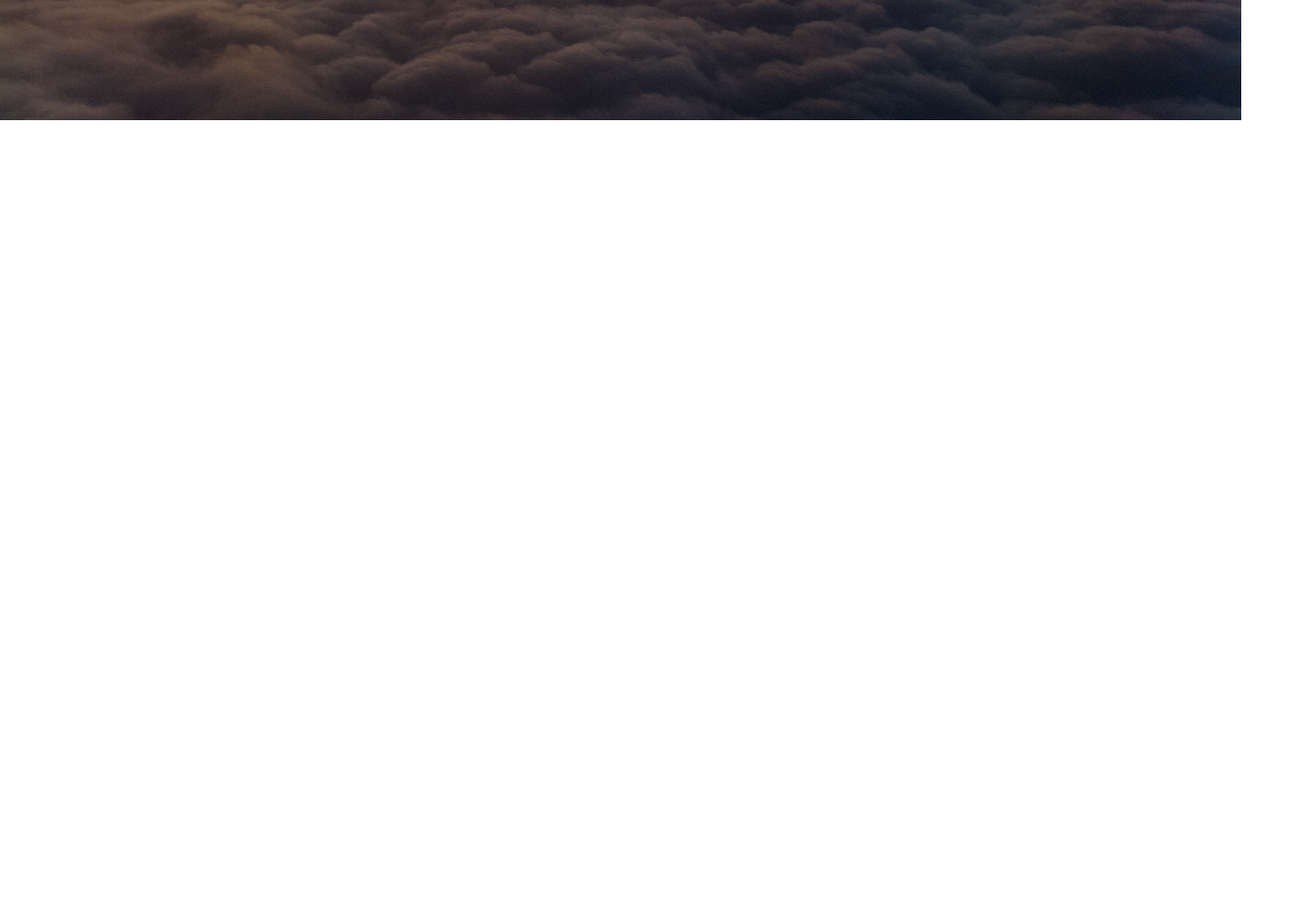
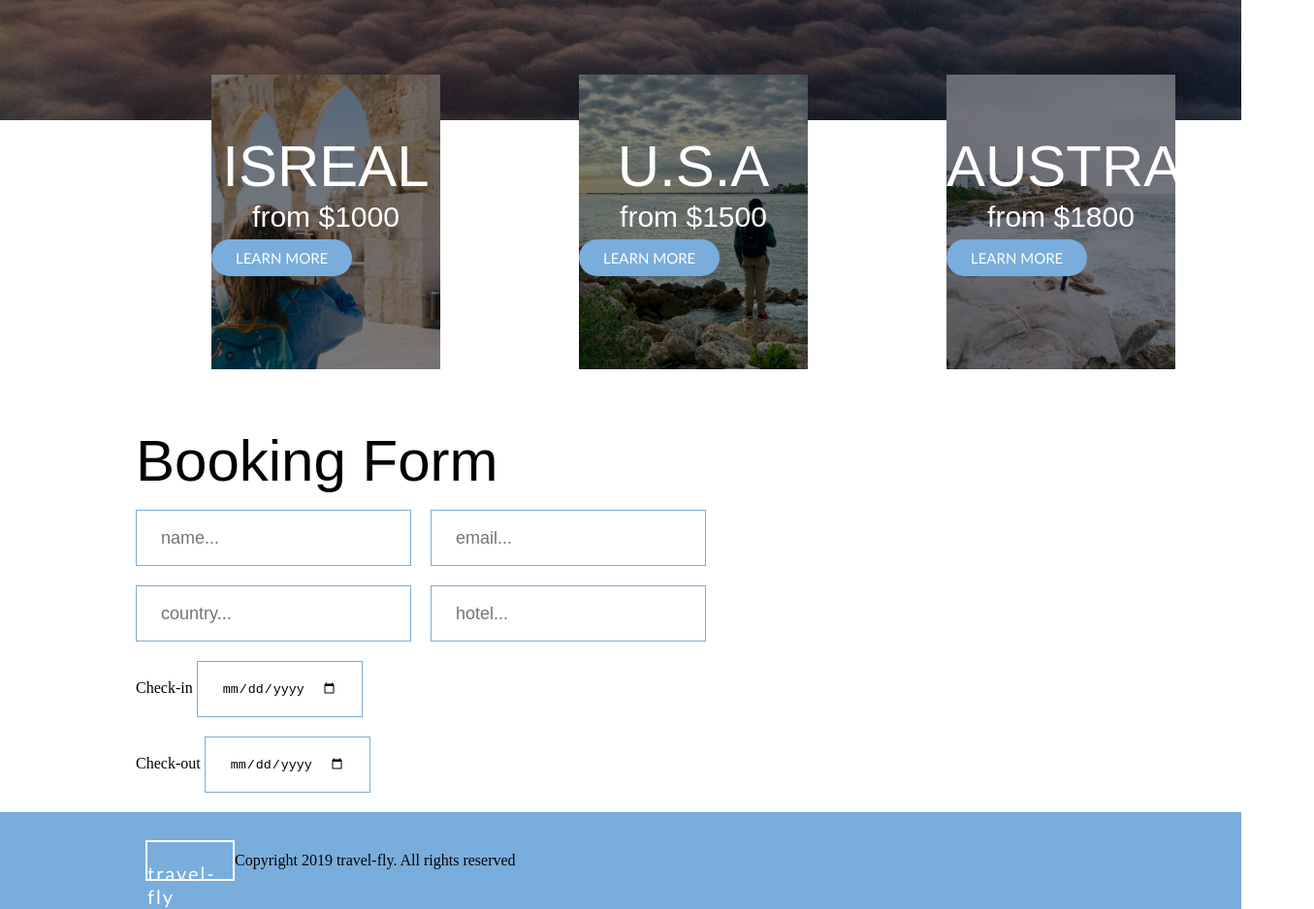
Before and after one commit to kalnking/215-repos, a plain HTML site: page travel-fly/index.html in a window 1280 px wide. Shown: the part 376-1314 px from the top of the page at 97% size, 1355 px wide, since content can reach past the window. Before the commit the page ends 800 px from the top, so only its background shows below. Drawn offline with Linux system fonts and the light colour scheme.

Commit message:
Form and footer

```diff
--- a/travel-fly/index.html
+++ b/travel-fly/index.html
@@ -33,5 +33,59 @@
         </div>
       </div>
     </section>
+    <section class="box-float">
+      <div class="box-one">
+        <h2>ISREAL</h2>
+        <h3>from $1000</h3>
+        <a class="tour-button" href="#">LEARN MORE</a>
+      </div>
+      <div class="box-two">
+        <h2>U.S.A</h2>
+        <h3>from $1500</h3>
+        <a class="tour-button" href="#">LEARN MORE</a>
+      </div>
+      <div class="box-three">
+        <h2>AUSTRALIA</h2>
+        <h3>from $1800</h3>
+        <a class="tour-button" href="#">LEARN MORE</a>
+      </div>
+    </section>
+    <section>
+      <form class="booking-form">
+        <h1>Booking Form</h1>
+        <div class="form-row">
+          <div class="column1">
+            <input type="text" class="fill-text" placeholder="name..." />
+          </div>
+        </div>
+        <div class="column2">
+          <input type="text" class="fill-text" placeholder="email..." />
+        </div>
+        <div class="form-row">
+          <div class="column1">
+            <input type="text" class="fill-text" placeholder="country..." />
+          </div>
+
+          <div class="column2">
+            <input type="text" class="fill-text" placeholder="hotel..." />
+          </div>
+
+          <div class="form-row">
+            <label for="check-in">Check-in</label>
+            <input type="date" id="check-in" placeholder="05/10/2020" />
+          </div>
+          <div class="form-row">
+            <label for="check-in">Check-out</label>
+            <input type="date" id="check-in" placeholder="05/20/2020" />
+          </div>
+        </div>
+      </form>
+    </section>
   </body>
+  <footer class="footer">
+    <div class="footer-logo">
+      <p>travel-fly</p>
+    </div>
+    <div class="copyright">Copyright 2019 travel-fly. All rights reserved</div>
+  </footer>
 </html>
--- /dev/null
+++ b/travel-fly/scss/booking-form.scss
@@ -0,0 +1,35 @@
+.booking-form {
+  overflow: hidden;
+  margin: 0 auto;
+  width: 1000px;
+  height: 100%;
+}
+
+.form-inline {
+  display: flex;
+  flex-flow: row wrap;
+  align-items: center;
+}
+
+h1 {
+  margin-top: 60px;
+  font-size: 60px;
+  font-family: Arial, Helvetica, sans-serif;
+  font-weight: lighter;
+}
+input {
+  display: flexbox;
+  border: 1px solid $site-blue;
+  height: 58px;
+  margin-bottom: 20px;
+  padding: 25px;
+}
+
+.column1 {
+  float: left;
+  padding-right: 20px;
+}
+
+.fill-text {
+  font-size: 18px;
+}
--- /dev/null
+++ b/travel-fly/scss/box-float.scss
@@ -0,0 +1,80 @@
+.box-float {
+  margin-top: -47px;
+  margin-left: 75px;
+  display: flex;
+  flex-direction: row;
+  width: 1280px;
+  justify-content: space-evenly;
+}
+
+.box-one {
+  width: 236px;
+  height: 304px;
+  background-image: linear-gradient(
+      to right,
+      rgba($site-black, 0.5),
+      rgba($site-black, 0.5)
+    ),
+    url(../images/tour/tour-01.jpg);
+  background-position: center;
+  background-size: cover;
+  background-repeat: no-repeat;
+}
+
+.box-two {
+  width: 236px;
+  height: 304px;
+  background-image: linear-gradient(
+      to right,
+      rgba($site-black, 0.5),
+      rgba($site-black, 0.5)
+    ),
+    url(../images/tour/tour-02.jpg);
+  background-position: center;
+  background-size: cover;
+  background-repeat: no-repeat;
+}
+
+.box-three {
+  width: 236px;
+  height: 304px;
+  background-color: black;
+  background-image: linear-gradient(
+      to right,
+      rgba($site-black, 0.5),
+      rgba($site-black, 0.5)
+    ),
+    url(../images/tour/tour-03.jpg);
+  background-position: center;
+  background-size: cover;
+  background-repeat: no-repeat;
+}
+h2 {
+  text-align: center;
+  color: $site-white;
+  margin-top: 60px;
+  color: $site-white;
+  font-size: 60px;
+  font-family: Arial, Helvetica, sans-serif;
+  font-weight: 100;
+}
+
+h3 {
+  text-align: center;
+  color: $site-white;
+  font-size: 30px;
+  font-family: Arial, Helvetica, sans-serif;
+  font-weight: lighter;
+  margin-top: -15px;
+}
+
+.tour-button {
+  padding: 10px 25px;
+  background-color: $site-blue;
+  text-decoration: none;
+  color: $site-white;
+  font-family: "Gill Sans", "Gill Sans MT", Calibri, "Trebuchet MS", sans-serif;
+  font-weight: 100;
+  font-size: 15px;
+  border-radius: 20px;
+}
--- /dev/null
+++ b/travel-fly/scss/footer.scss
@@ -0,0 +1,23 @@
+footer {
+  width: 100%;
+  height: 100px;
+  background-color: $site-blue;
+  display: flex;
+  align-items: center;
+}
+
+.footer-logo {
+  margin-left: 150px;
+  height: 42px;
+  width: 92px;
+  border: 2px solid $site-white;
+
+  p {
+    margin-top: 20px;
+    font-size: 20px;
+    font-family: "Gill Sans", "Gill Sans MT", Calibri, "Trebuchet MS",
+      sans-serif;
+    color: $site-white;
+    letter-spacing: 2px;
+  }
+}
--- a/travel-fly/scss/styles.scss
+++ b/travel-fly/scss/styles.scss
@@ -2,3 +2,6 @@
 @import "structure.scss";
 @import "hero-wrapper";
 @import "nav.scss";
+@import "box-float";
+@import "booking-form";
+@import "footer";
```
Also changed, not shown: travel-fly/css/booking-form.css (added), travel-fly/css/box-float.css (added), travel-fly/css/footer.css (added), travel-fly/css/styles.css, 2 other files.
